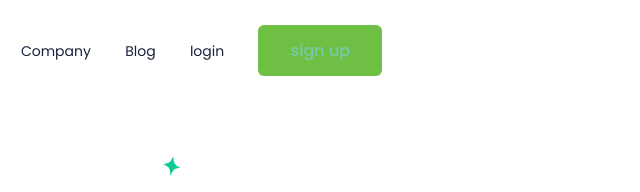
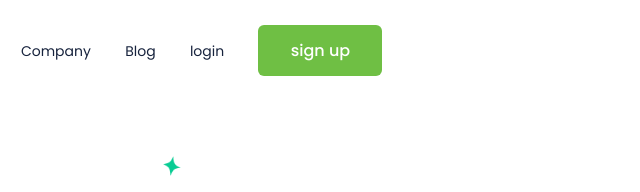
Before and after one commit to ErianVT/Primeiro-projeto-responsivo, a plain HTML site: page index.html in a window 1280 px wide. Shown: the top 192 px of the page, 151-791 px from the left. Drawn offline with Linux system fonts and the light colour scheme.

Commit message:
alterando a cor do botão header

```diff
--- a/style.css
+++ b/style.css
@@ -36,7 +36,7 @@ header {
     font-weight: 500;
     font-size: 16px;
     line-height: 24px;
-    color: #76caaa;
+    color: #ffffff;
     cursor: pointer;
 }
 
```
